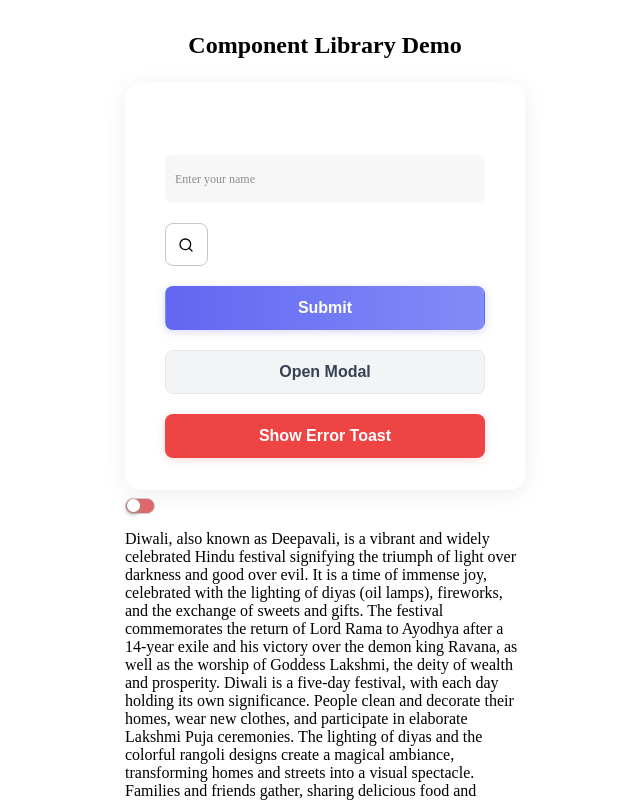
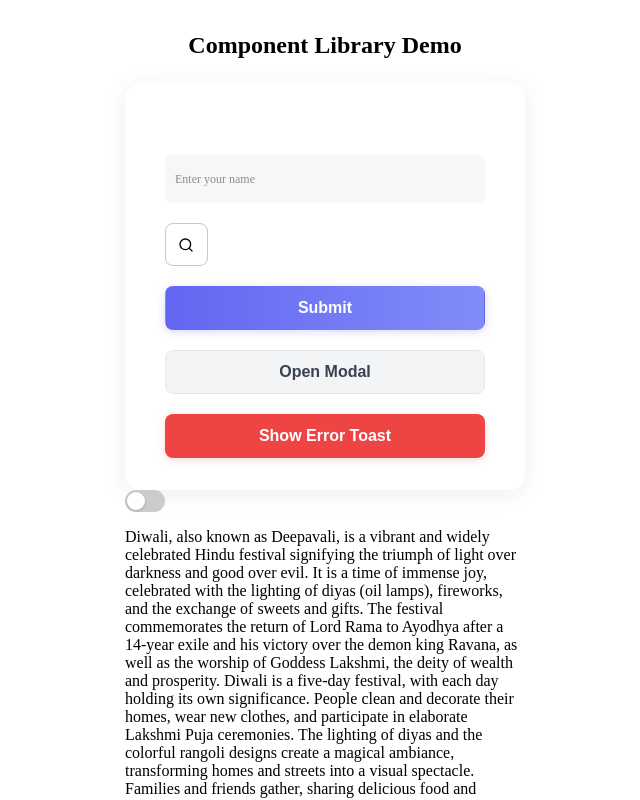
Before and after one commit to dimssu/dissu-helps, a React (Vite) app: page / in a window 1280 px wide. Shown: the top 800 px of the page, without its empty margins (315-955 px from the left). Built offline with nearby package versions, Linux system fonts and the light colour scheme.

Commit message:
Added ToggleButton

```diff
--- a/src/components/ToggleButton/ToggleButton.scss
+++ b/src/components/ToggleButton/ToggleButton.scss
@@ -1,73 +1,14 @@
 /* The switch - the box around the slider */
 .switch {
-    font-size: 7px;
     position: relative;
     display: inline-block;
-    width: 30px;
-    height: 16px;
+    width: 40px;
+    height: 22px;
+    cursor: pointer;
 
-    &.success {
-        input:checked + .slider {
-            background-color: #12b76a;
-            &:before {
-                background-color: white;
-            }
-        }
-    }
-
-    &.primary {
-        input:checked + .slider {
-            background-color: #6021b3;
-            &:before {
-                background-color: white;
-            }
-        }
-
-        .slider:before {
-            background-color: white;
-        }
-    }
-
-    &.aica {
-        .slider {
-            background-color: #df666a; // Red for OFF state
-        }
-
-        input:checked + .slider {
-            background-color: #49a71b; // Green for ON state
-            &:before {
-                background-color: white;
-            }
-        }
-
-        input:not(:checked) + .slider {
-            background-color: #df666a; // Red for OFF state
-            &:before {
-                background-color: white;
-            }
-        }
-
-        &.disabled {
-            .slider {
-                background-color: #cbcbcb !important; // Grey for DISABLED state
-                cursor: not-allowed;
-
-                &:before {
-                    background-color: #d0d0d0;
-                }
-            }
-
-            input:checked + .slider {
-                background-color: #9d9d9d; // Grey for DISABLED state
-                &:before {
-                    background-color: #d0d0d0;
-                }
-            }
-        }
-
-        .slider:before {
-            background-color: white;
-        }
+    &.disabled {
+        cursor: not-allowed;
+        opacity: 0.7;
     }
 }
 
@@ -85,40 +26,48 @@
     top: 0;
     left: 0;
     right: 0;
-    bottom: 0px;
-    background: #bcbcbc;
-    transition: 200ms cubic-bezier(0.175, 0.885, 0.32, 1.5);
-    border-radius: 30px;
-    border: 1px solid #ccc;
+    bottom: 0;
+    background-color: #ccc;
+    transition: 0.4s;
+    border-radius: 22px;
 }
 
-.slider:before {
+.thumb {
     position: absolute;
-    content: '';
-    height: 1.9em;
-    width: 1.9em;
-    border-radius: 16px;
-    left: 1px;
-    top: 0px;
-    bottom: 0;
-    background-color: black;
-    box-shadow: 0 2px 5px #999999;
-    transition: 200ms cubic-bezier(0.175, 0.885, 0.32, 1.5);
+    height: 18px;
+    width: 18px;
+    left: 2px;
+    bottom: 2px;
+    background-color: white;
+    transition: 0.4s cubic-bezier(0.175, 0.885, 0.32, 1.275);
+    border-radius: 50%;
+    box-shadow: 0 1px 3px rgba(0, 0, 0, 0.2);
 }
 
-input:checked + .slider {
-    background-color: #5fdd54;
-    border: 1px solid transparent;
+input:checked + .slider .thumb {
+    transform: translateX(18px);
 }
 
-input:checked + .slider:before {
-    transform: translateX(1.8em);
+/* Variants */
+.switch {
+    &.primary input:checked + .slider {
+        background-color: #0d6efd;
+    }
+    &.secondary input:checked + .slider {
+        background-color: #6c757d;
+    }
+    &.success input:checked + .slider {
+        background-color: #198754;
+    }
+    &.danger input:checked + .slider {
+        background-color: #dc3545;
+    }
+    &.warning input:checked + .slider {
+        background-color: #ffc107;
+    }
 }
 
 input:disabled + .slider {
-    background-color: #c6c6c6;
-    border: 1px solid transparent;
+    background-color: #e9ecef !important;
+    cursor: not-allowed;
 }
-input:disabled + .slider::before {
-    background-color: rgb(108, 108, 108);
-}
--- a/src/components/ToggleButton/ToggleButton.tsx
+++ b/src/components/ToggleButton/ToggleButton.tsx
@@ -1,20 +1,29 @@
+import React from 'react';
 import './ToggleButton.scss';
 
 export default function ToggleButton({
     checked,
     onChange,
     disabled = false,
-    variant = 'default',
+    variant = 'primary',
+    style,
+    trackStyle,
+    thumbStyle,
 }: {
     checked: boolean;
     onChange: () => void;
     disabled?: boolean;
-    variant?: 'default' | 'success' | 'primary' | 'aica';
+    variant?: 'primary' | 'secondary' | 'success' | 'danger' | 'warning';
+    style?: React.CSSProperties;
+    trackStyle?: React.CSSProperties;
+    thumbStyle?: React.CSSProperties;
 }) {
     return (
-        <label className={`switch ${variant} ${disabled ? 'disabled' : ''}`}>
+        <label style={style} className={`switch ${variant} ${disabled ? 'disabled' : ''}`}>
             <input type="checkbox" checked={checked} onChange={onChange} disabled={disabled} />
-            <span className="slider"></span>
+            <span className="slider" style={trackStyle}>
+                <span className="thumb" style={thumbStyle} />
+            </span>
         </label>
     );
 }
```
